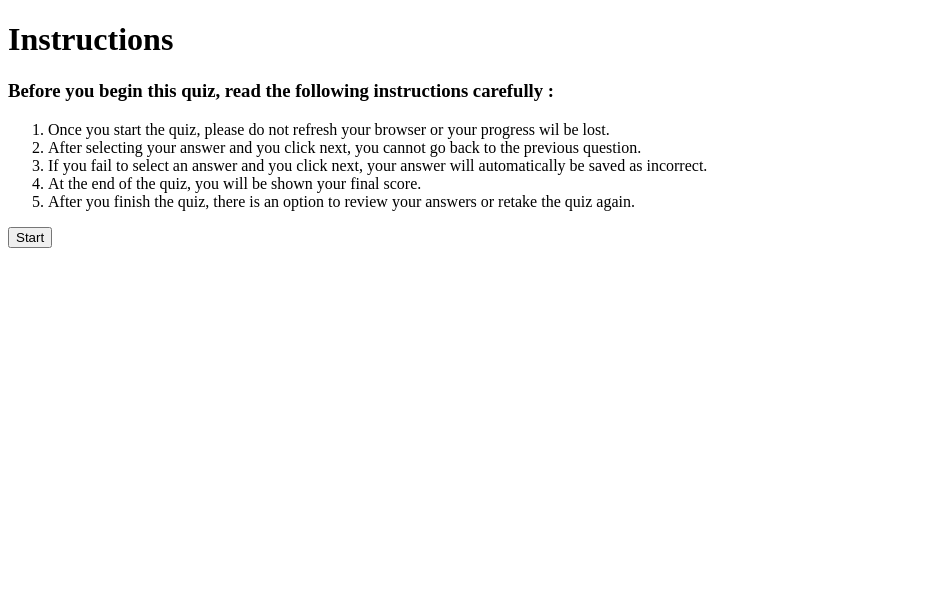
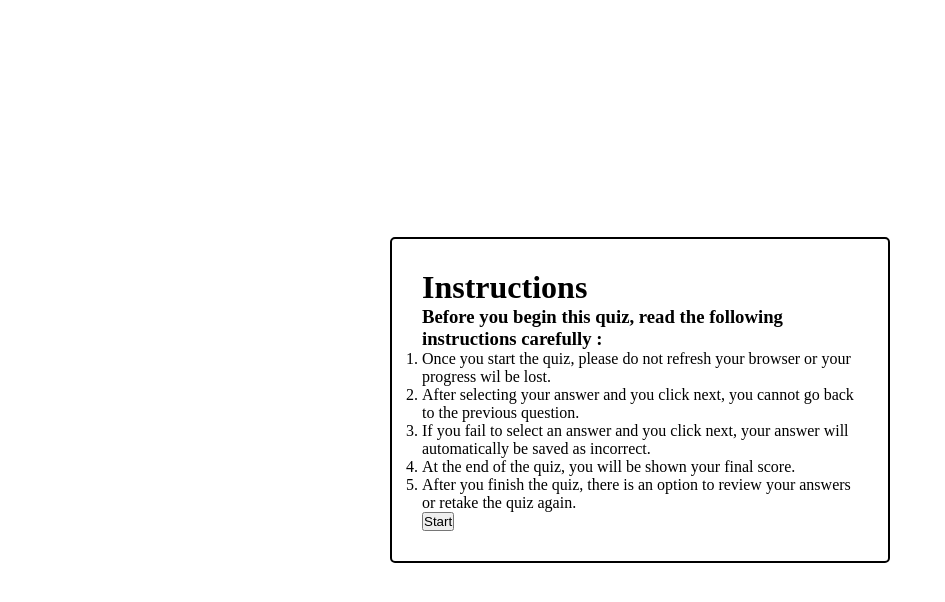
Before and after one commit to JohnMwendwa/quiz-app, a React (Vite) app: page / in a window 1280 px wide. Shown: the top 602 px of the page, without its empty margins (0-945 px from the left). Built offline with nearby package versions, Linux system fonts and the light colour scheme.

Commit message:
style the App component

```diff
--- a/src/App.tsx
+++ b/src/App.tsx
@@ -1,4 +1,5 @@
 import { useState, useEffect } from "react";
+import styled, { createGlobalStyle } from "styled-components";
 
 import { useQuizContext } from "./context/QuizContext";
 import { Question } from "./models/question";
@@ -7,6 +8,33 @@ import Instructions from "./components/Instructions";
 import QuizCard from "./components/QuizCard";
 import ReviewCard from "./components/ReviewCard";
 import ScoreCard from "./components/ScoreCard";
+
+const GlobalStyles = createGlobalStyle`
+*{
+  padding:0;
+  margin:0;
+  box-sizing:border-box;
+}
+
+body{
+  display:flex;
+  flex-direction:column;
+  align-items:center;
+  justify-content:center;
+  min-height:100vh
+}
+`;
+
+const Container = styled.div`
+  display: flex;
+  flex-direction: column;
+  justify-content: center;
+  padding: 30px;
+  margin: 0 20px;
+  max-width: 500px;
+  border: 2px solid black;
+  border-radius: 5px;
+`;
 
 function App() {
   const {
@@ -84,7 +112,8 @@ function App() {
   };
 
   return (
-    <>
+    <Container>
+      <GlobalStyles />
       {!isSession && !showScore && !isReview && (
         <Instructions startSession={setIsSession} />
       )}
@@ -113,7 +142,7 @@ function App() {
           answers={userAnswer}
         />
       )}
-    </>
+    </Container>
   );
 }
 
```
